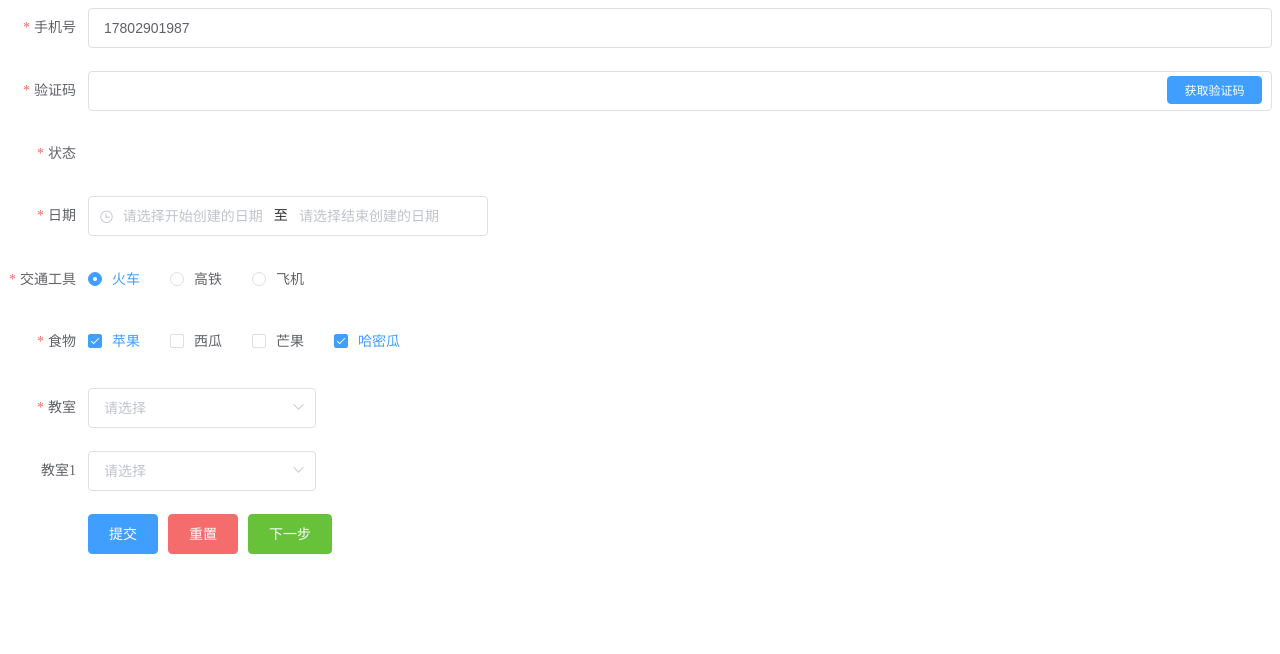
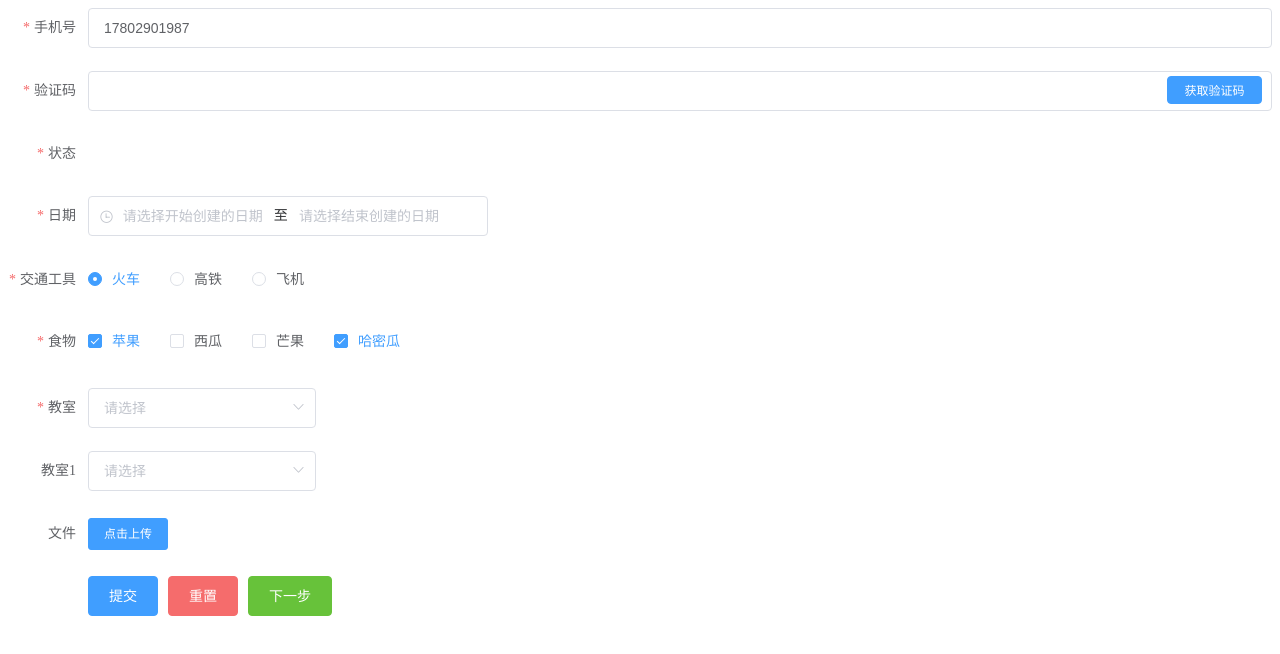
Before and after one commit to QiuRong828/homework, a Vue app: page /#/form in a window 1280 px wide. Shown: the top 654 px of the page. Built offline with nearby package versions, Linux system fonts and the light colour scheme.

Commit message:
'upload初始化'

```diff
--- /dev/null
+++ b/src/components/control/upload/index.vue
@@ -0,0 +1,31 @@
+<template>
+  <div>
+    <el-upload
+      class="avatar-uploader"
+      action="https://jsonplaceholder.typicode.com/posts/"
+      :show-file-list="false"
+    >
+      <el-button size="small" type="primary">点击上传</el-button>
+    </el-upload>
+  </div>
+</template>
+
+<script>
+import { props, mixin } from "../basis";
+export default {
+  mixins: [mixin],
+  props: {
+    ...props,
+  },
+  watch: {},
+  data() {
+    return {
+      val: "",
+    };
+  },
+  computed: {},
+  methods: {},
+};
+</script>
+
+<style scoped></style>
--- a/src/views/Form.vue
+++ b/src/views/Form.vue
@@ -163,6 +163,11 @@ export default {
           url: "/classroom/",
           method: "GET",
         },
+        {
+          label: "文件",
+          type: "upload",
+          prop: "file",
+        },
       ],
       formField: {
         phone: "17802901987",
@@ -173,6 +178,7 @@ export default {
         car: 1,
         createDate: "",
         status: 0,
+        file: "",
       },
     };
   },
```
